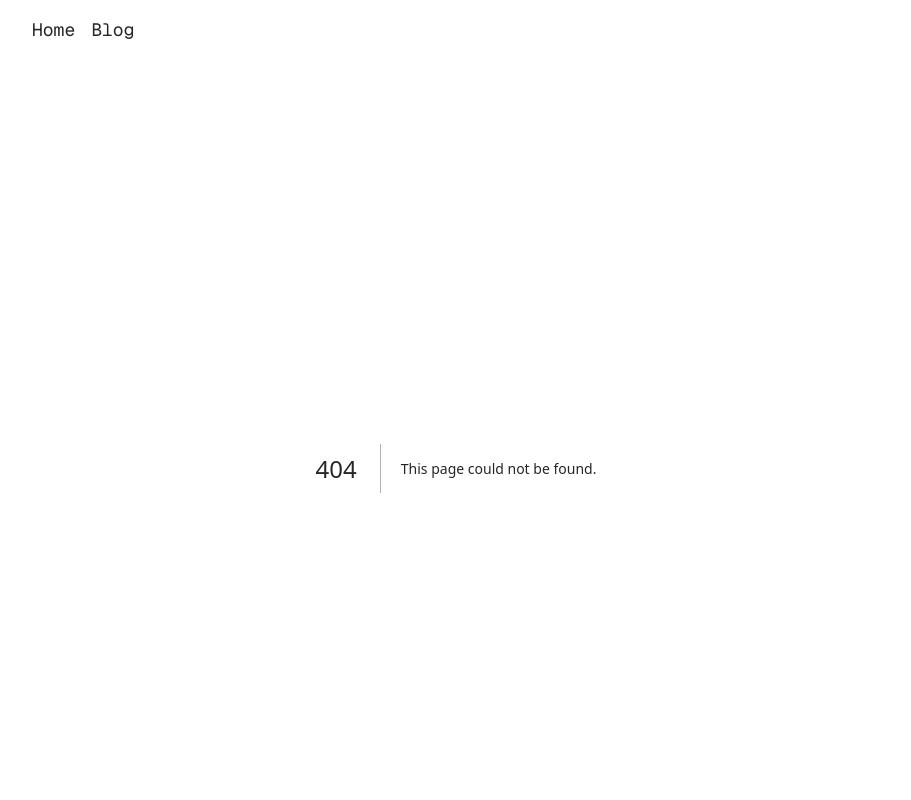
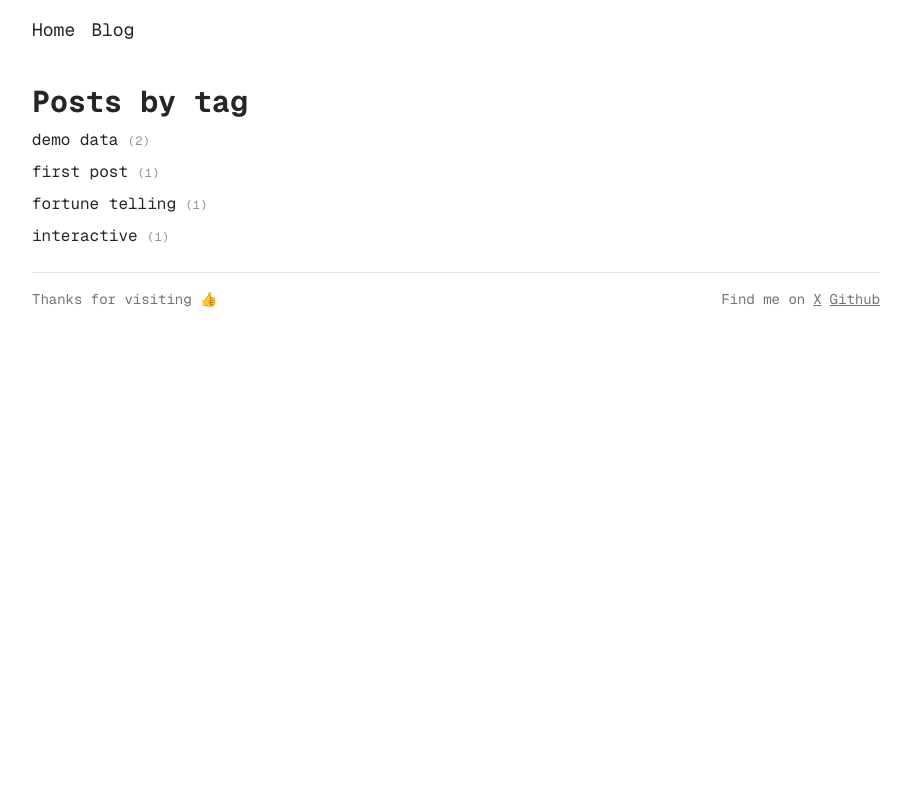
Before and after one commit to patrickmccallum/nextjs-blog-starter, a Next.js app: page /blog/tags in a window 1280 px wide. Before the commit this address had no page. Shown: the top 800 px of the page, without its empty margins (184-1095 px from the left). Built offline with nearby package versions, Linux system fonts and the light colour scheme.

Commit message:
chore: missing files

```diff
--- /dev/null
+++ b/src/app/blog/share-buttons.tsx
@@ -0,0 +1,28 @@
+'use client'
+
+import { MdxBlogPage } from '@/lib/blog-utils'
+import Link from 'next/link'
+import { useState, useEffect } from 'react'
+
+interface ShareButtonsProps {
+    blogPost: MdxBlogPage
+}
+
+export const ShareButtons = ({ blogPost }: ShareButtonsProps) => {
+    const [pageUrl, setPageUrl] = useState('')
+
+    useEffect(() => {
+        setPageUrl(window.location.href)
+    }, [])
+
+    return (
+        <div className="text-sm ">
+            <Link
+                href={`http://twitter.com/share?text=Check out ${blogPost.title}&url=${pageUrl}`}
+                className="underline"
+            >
+                Share on Twitter
+            </Link>
+        </div>
+    )
+}
--- /dev/null
+++ b/src/app/blog/tags/[tag]/page.tsx
@@ -0,0 +1,36 @@
+import {
+    TypographyH1,
+    TypographyH3,
+    TypographyP,
+} from '@/components/typography'
+import { getBlogPostsByTag } from '@/lib/blog-utils'
+import Link from 'next/link'
+
+export default function TagPage({ params }: { params: { tag: string } }) {
+    const posts = getBlogPostsByTag(params.tag, { isSlugified: true })
+
+    return (
+        <div>
+            <TypographyH1>
+                Posts tagged {params.tag.replaceAll('-', ' ')}
+            </TypographyH1>
+            <ul>
+                {posts.map((post) => (
+                    <li key={post.metadata.id}>
+                        <Link
+                            href={`/blog/${post.slug}`}
+                            className="hover:underline"
+                        >
+                            <TypographyH3 className="line-clamp-1">
+                                {post.title}
+                            </TypographyH3>
+                            <TypographyP className="line-clamp-2">
+                                {post.metadata.nextMetadata.description}
+                            </TypographyP>
+                        </Link>
+                    </li>
+                ))}
+            </ul>
+        </div>
+    )
+}
--- /dev/null
+++ b/src/app/blog/tags/page.tsx
@@ -0,0 +1,34 @@
+import {
+    TypographyH1,
+    TypographyH2,
+    TypographyP,
+} from '@/components/typography'
+import { getAllTags } from '@/lib/blog-utils'
+import Link from 'next/link'
+
+export default function TagsPage() {
+    const tags = getAllTags()
+
+    return (
+        <div>
+            <TypographyH1>Posts by tag</TypographyH1>
+            <ul>
+                {tags.map((tag) => (
+                    <li key={tag.slug}>
+                        <Link
+                            href={`/blog/tags/${tag.slug}`}
+                            className="hover:underline"
+                        >
+                            <TypographyP>
+                                {tag.name}{' '}
+                                <span className="text-xs opacity-50">
+                                    ({tag.count})
+                                </span>
+                            </TypographyP>{' '}
+                        </Link>
+                    </li>
+                ))}
+            </ul>
+        </div>
+    )
+}
--- /dev/null
+++ b/src/app/not-found.tsx
@@ -0,0 +1,21 @@
+import { TypographyH1, TypographyP } from '@/components/typography'
+
+export default function NotFoundPage() {
+    return (
+        <div className="max-w-prose">
+            <TypographyH1>404</TypographyH1>
+            <TypographyP>
+                Sorry, I looked everywhere, I promise, absolutely everywhere;
+                even through the couch, and the bed, and the trash cans as well.
+            </TypographyP>
+            <TypographyP>
+                Believe me, I tried! But for that URL you gave? Well,
+                there&apos;s no easy way to say this, so, here it is I&apos;m
+                just gonna say it...
+            </TypographyP>
+            <TypographyP>The truth is...</TypographyP>
+            <TypographyP>With THAT URL?</TypographyP>
+            <TypographyP className="font-bold">404 File Not Found</TypographyP>
+        </div>
+    )
+}
```
